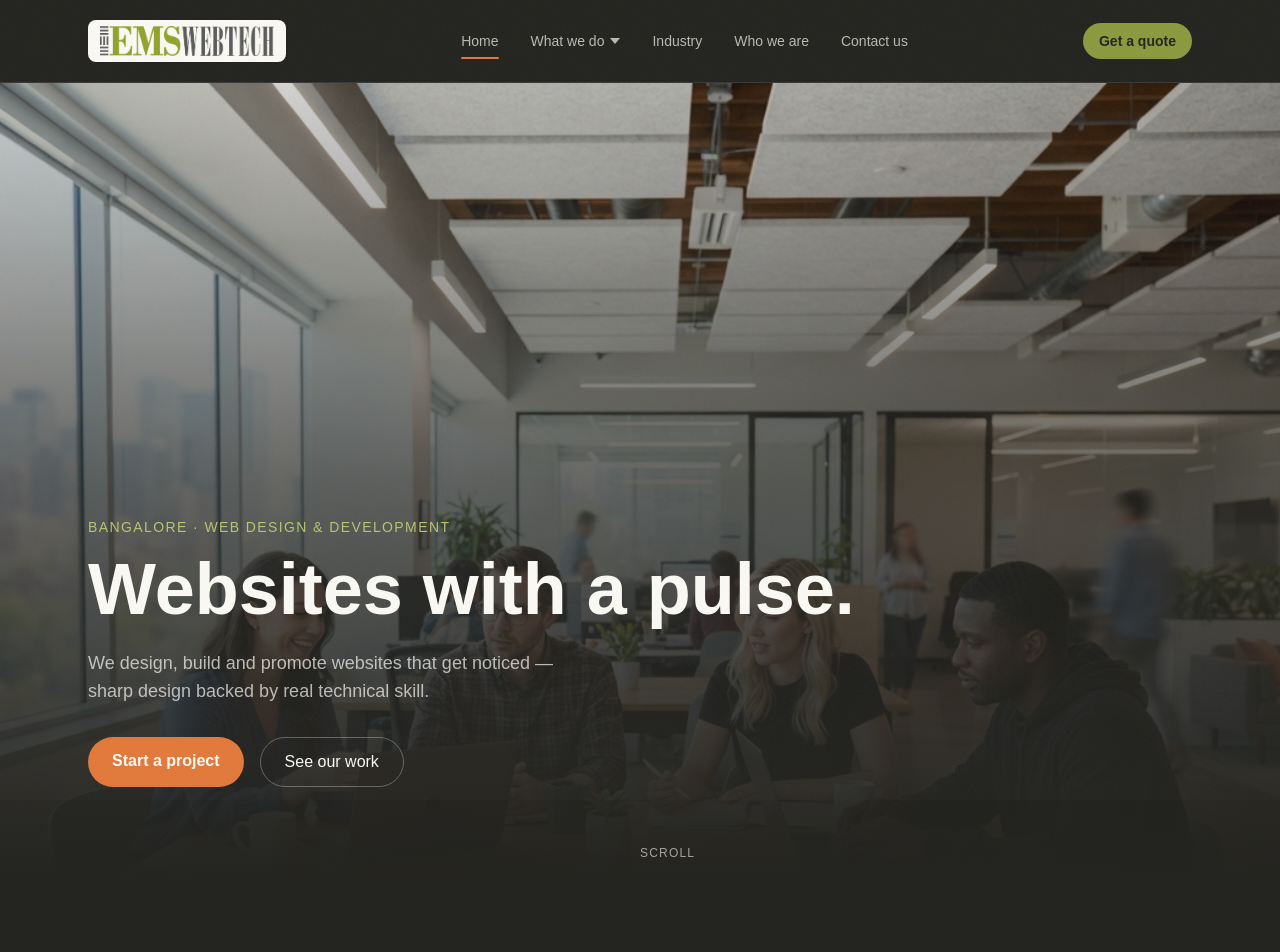
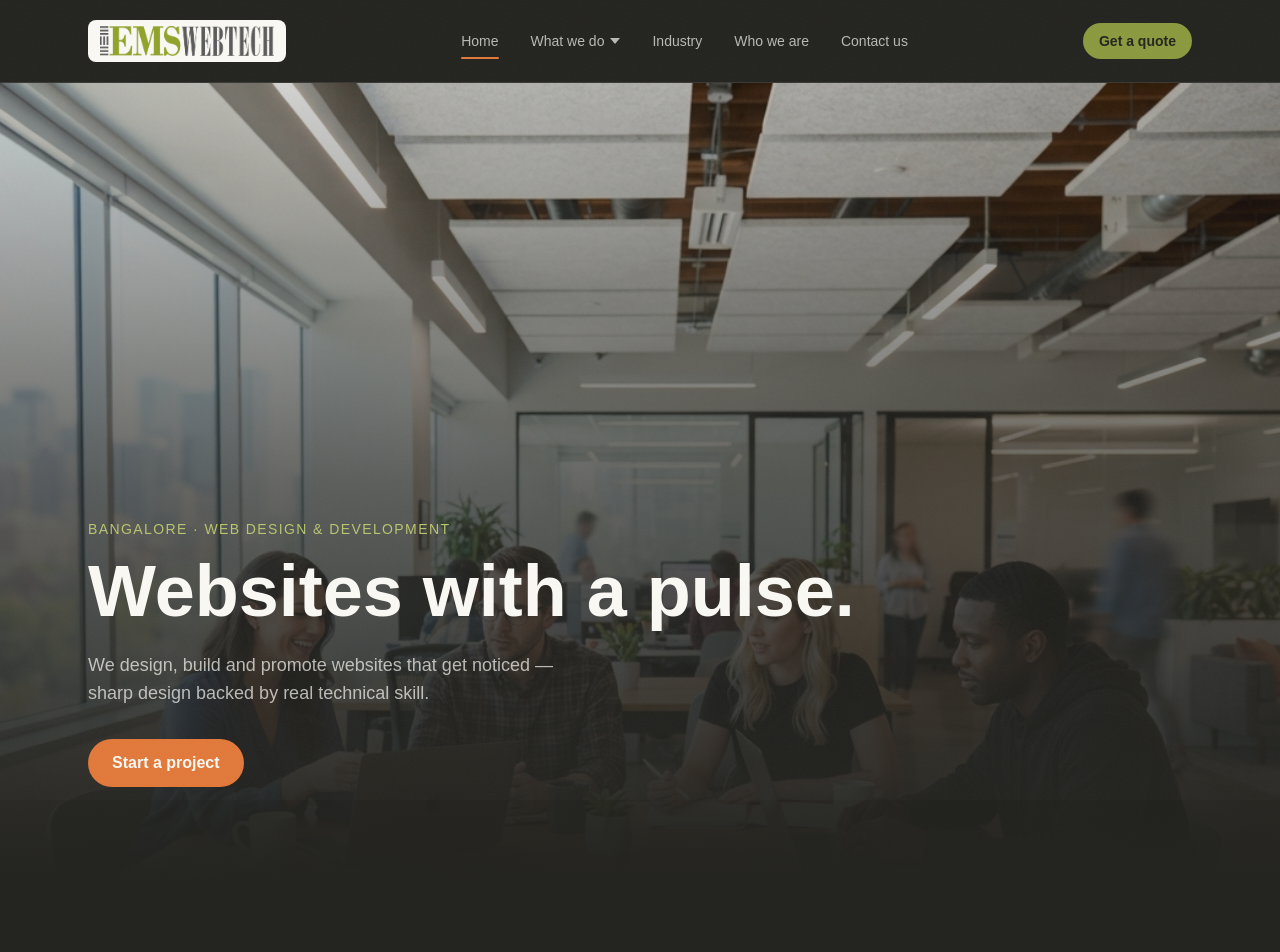
Before and after one commit to pavan44444/emswebtech, a React (Vite) app: page / in a window 1280 px wide. Shown: the top 952 px of the page. Built offline with nearby package versions, Linux system fonts and the light colour scheme; a web font is replaced by a local one.

Commit message:
small changes

```diff
--- a/src/components/Hero.jsx
+++ b/src/components/Hero.jsx
@@ -42,12 +42,12 @@ export default function Hero() {
           >
             Start a project
           </Link>
-          <a
+          {/* <a
             href="#showcase"
             className="px-6 py-3 rounded-full border border-paper/30 text-paper font-medium hover:border-paper/60 transition-colors"
           >
             See our work
-          </a>
+          </a> */}
         </div>
       </motion.div>
 
@@ -56,7 +56,7 @@ export default function Hero() {
         animate={{ y: [0, 8, 0] }}
         transition={{ repeat: Infinity, duration: 1.8, ease: 'easeInOut' }}
       >
-        Scroll
+
       </motion.div>
     </section>
   );
```
Also changed, not shown: src/pages/services.css (+10 -4 lines).
